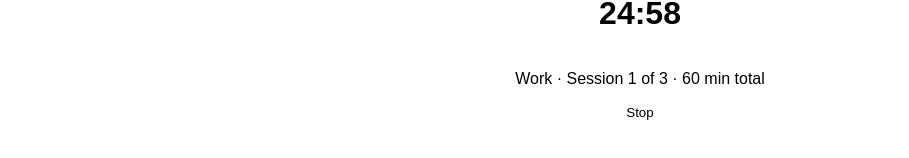
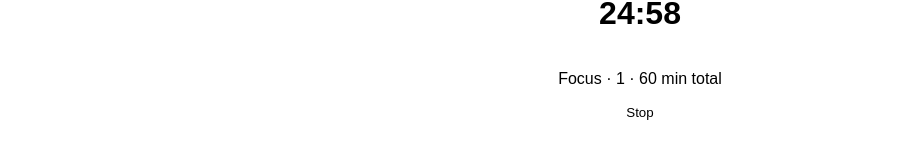
Before and after one commit to riefie-au/BlackCatPomodoro, a React (Create React App) app in the folder blackcat-pomodoro/: page / in a window 1280 px wide. Both pictures are taken after a click on the button "Start". Shown: the part 158-316 px from the top of the page, without its empty margins (0-909 px from the left). Built offline with nearby package versions, Linux system fonts and the light colour scheme.

Commit message:
Changed the session wording to show the number of focus session ur on out of total focus sessions

```diff
--- a/blackcat-pomodoro/src/App.tsx
+++ b/blackcat-pomodoro/src/App.tsx
@@ -42,7 +42,14 @@ function App() {
   const currentSession = schedule[sessionIndex];
   const isBreak = currentSession.type === "break";
   const breakCount = schedule.filter(s => s.type === "break").length;
+  const focusCount = schedule.filter(s => s.type === "work").length;
+  const typeTotal = isBreak ? breakCount : focusCount;
   const sessionNumber = sessionIndex + 1;
+
+  const typeNumber = schedule
+    .slice(0, sessionIndex + 1)
+    .filter(s => s.type === currentSession.type)
+    .length;
 
 
   const quoteMessages = [
@@ -171,7 +178,7 @@ useEffect(() => {
             <h1 className="timer">{formatTime(timeLeft)}</h1>
 
             <p className="session-text">
-              {isBreak ? "Break" : "Work"} · Session {sessionNumber} of {schedule.length} · {totalMinutes} min total
+              {isBreak ? "Break" : "Focus"} · {typeNumber} · {totalMinutes} min total
             </p>
           </>
         ) : (
```
